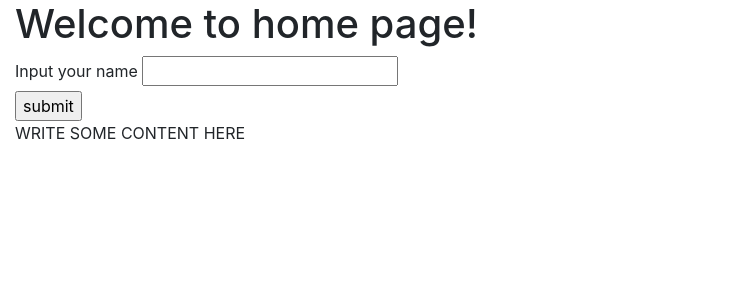
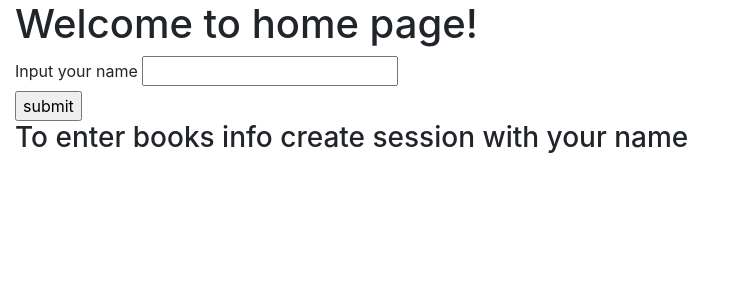
Before and after one commit to FFFFFRYGIO/Library, a Flask app: page / in a window 1280 px wide. Shown: the part 56-356 px from the top of the page, without its empty margins (0-735 px from the left). Run offline with Flask 2, Linux system fonts and the light colour scheme; parts of the project's set-up code (start-up, migrations or seed data) failed here and were passed over; some libraries are stand-ins or nearby versions.

Commit message:
quick corrects

```diff
--- a/app.py
+++ b/app.py
@@ -101,7 +101,6 @@ def edit_book():
         else:
             book_isbn = request.args['book_isbn']
             book_dict = get_book_by_isbn(book_isbn)
-            print('\n\n', book_dict, '\n\n')
             book_dict.pop('ISBN')
             return render_template("edit_book.html", book_isbn=book_isbn, book=book_dict, user=session['user'])
     else:
@@ -110,4 +109,4 @@ def edit_book():
 
 
 if __name__ == '__main__':
-    app.run()
+    app.run(debug=True)
--- a/templates/index.html
+++ b/templates/index.html
@@ -7,5 +7,5 @@
     <input type="text" id="name" name="name"><br>
     <input type="submit" id="submit" value="submit"><br>
     </form>
-    WRITE SOME CONTENT HERE
+    <h3>To enter books info create session with your name</h3>
 {% endblock %}
```
